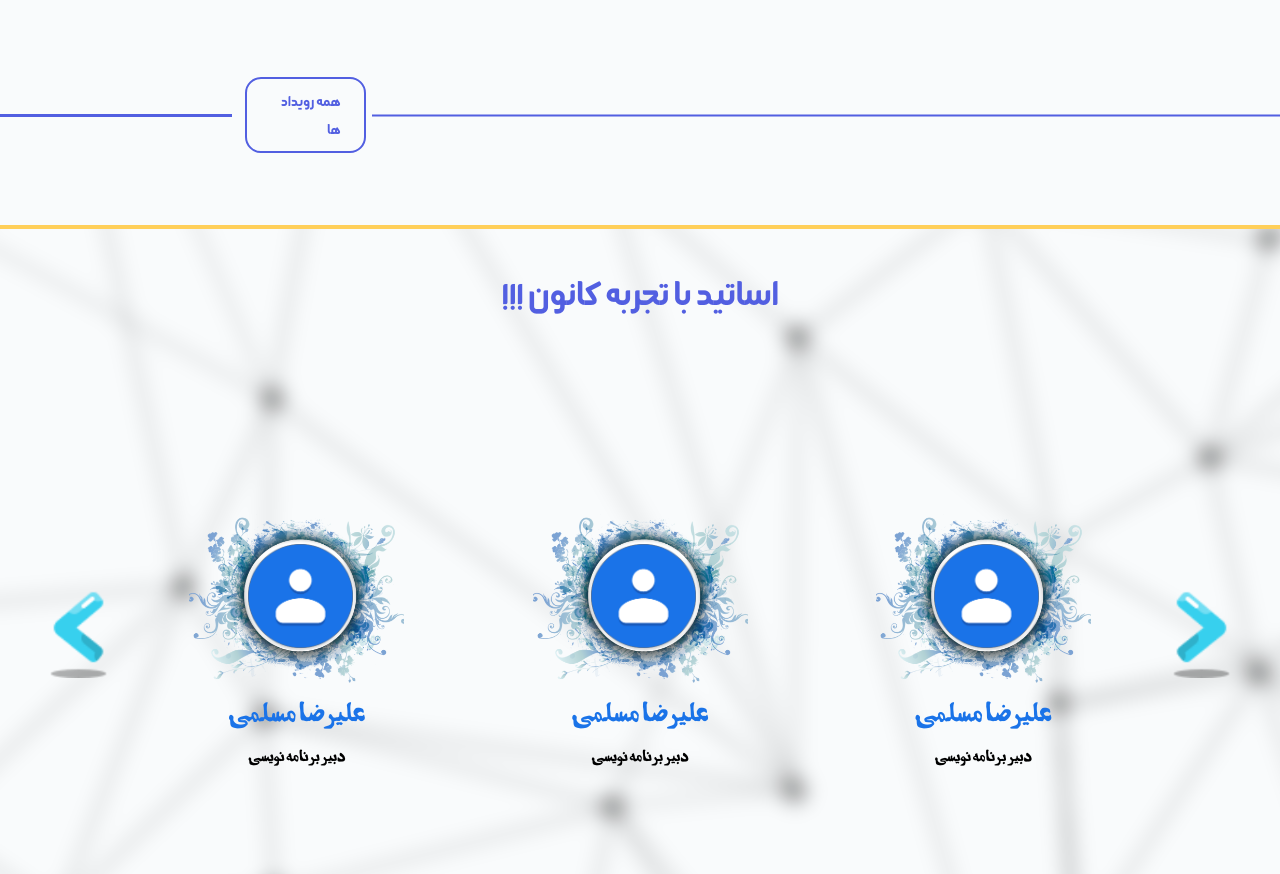
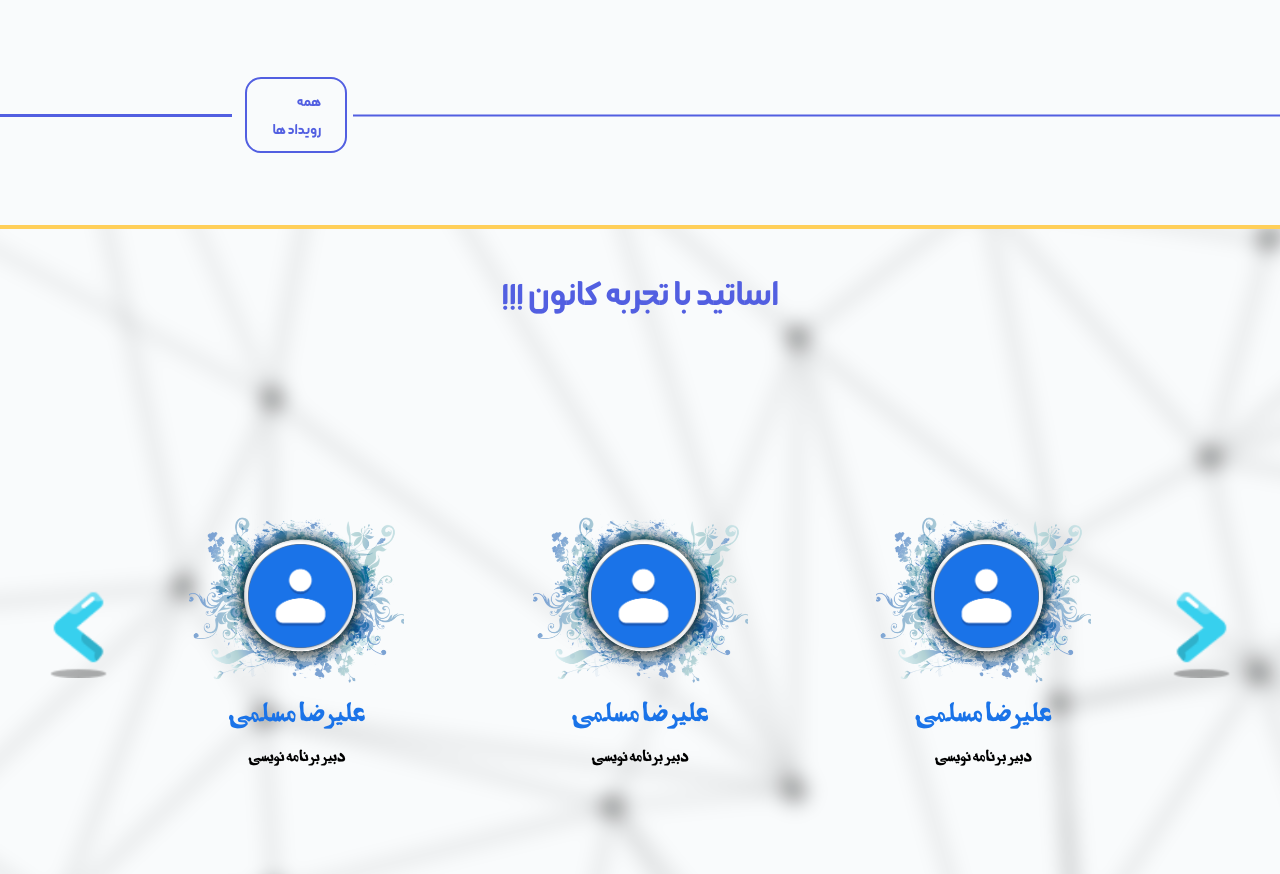
Before and after one commit to sbn-program/kanoon_project, a website: page src/index.html in a window 1280 px wide. Shown: the part 1916-2790 px from the top of the page. Drawn offline with Linux system fonts and the light colour scheme.

Commit message:
update event section of main page

```diff
--- a/src/index.html
+++ b/src/index.html
@@ -163,7 +163,7 @@
                 </section>
             </section>
             <section class="py-10 mt-10 w-full flex justify-between items-center">
-                <section class="w-[77%]">
+                <section class="w-[75%]">
                     <svg xmlns="http://www.w3.org/2000/svg" width="1396.5" class="w-[99.4%]" height="3" viewBox="0 0 1396.5 3">
                         <line id="Line_5" data-name="Line 5" x2="1396.5" transform="translate(0 1.5)" fill="none" stroke="#525fe1" stroke-width="3" />
                     </svg>
```
